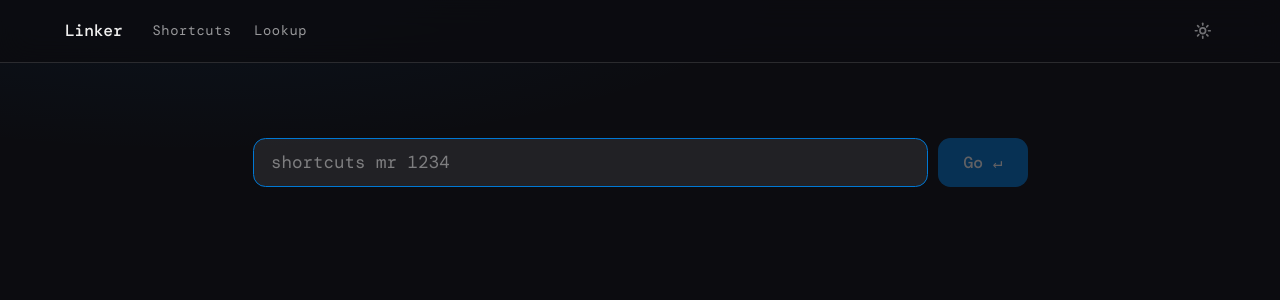
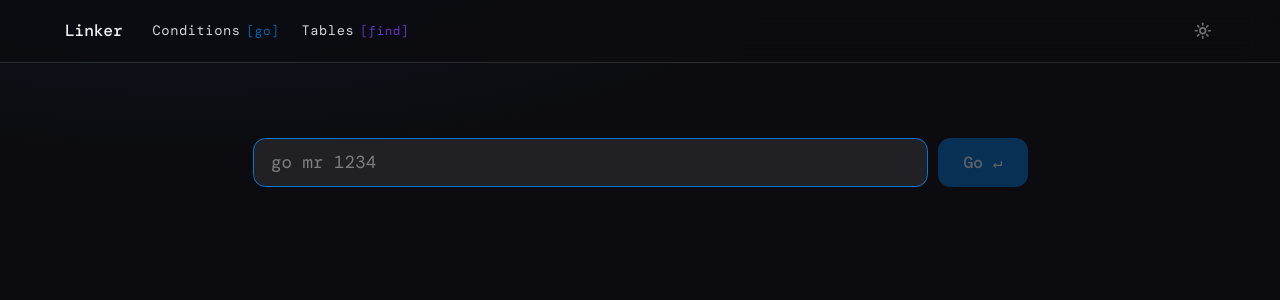
Before and after one commit to simonpavlin/link_shortcuts, a React (Vite) app: page / in a window 1280 px wide. Shown: the top 300 px of the page. Built offline with nearby package versions, Linux system fonts and the light colour scheme.

Commit message:
feat(ui, tabs): redesign tabs and change command names

```diff
--- a/src/App.jsx
+++ b/src/App.jsx
@@ -9,8 +9,8 @@ export const App = () => (
     <Layout>
       <Routes>
         <Route path="/" element={<CommandRouter />} />
-        <Route path="/shortcuts/*" element={<ShortcutsPage />} />
-        <Route path="/lookup/*" element={<LookupPage />} />
+        <Route path="/go/*" element={<ShortcutsPage />} />
+        <Route path="/find/*" element={<LookupPage />} />
       </Routes>
     </Layout>
   </BrowserRouter>
--- a/src/components/HomePage.jsx
+++ b/src/components/HomePage.jsx
@@ -209,7 +209,7 @@ export const HomePage = ({ initialQ = '' }) => {
         <input
           type="text"
           className="home-input"
-          placeholder="shortcuts mr 1234"
+          placeholder="go mr 1234"
           value={input}
           onChange={(e) => setInput(e.target.value)}
           onKeyDown={handleKeyDown}
--- a/src/components/lookup/LookupAdminView.jsx
+++ b/src/components/lookup/LookupAdminView.jsx
@@ -44,19 +44,19 @@ export const LookupAdminView = () => {
   }
 
   return (
-    <div className="admin-page module-lookup">
+    <div className="admin-page module-find">
       <div className="page-hero">
         <div className="page-hero-eyebrow">
           <span className="page-hero-line" />
-          lookup
+          find
           <span className="page-hero-line" />
         </div>
         <h1 className="page-hero-title">
-          Lookup <span className="page-hero-accent">Tables</span>
+          Tagged <span className="page-hero-accent">Tables</span>
         </h1>
         <p className="page-hero-desc">
-          Create <strong>tagged entries</strong> and link them to URLs.
-          Navigate to <strong>?q=lookup+key+tag1+tag2</strong> to find and jump to matching links.
+          Organize entries with tags and link them to URLs.
+          Use <strong>?q=find key tag1 tag2</strong> to jump to matching results.
         </p>
       </div>
 
--- a/src/components/lookup/LookupPickerView.jsx
+++ b/src/components/lookup/LookupPickerView.jsx
@@ -4,7 +4,7 @@ import { IconArrowRight } from '../shared/icons'
 import { resolveUrl } from '../../utils/url.utils'
 
 export const LookupPickerView = ({ table, entries, tags }) => (
-  <div className="lookup-picker-page module-lookup">
+  <div className="lookup-picker-page module-find">
     <div className="lookup-picker-header">
       <div className="page-hero-eyebrow">
         <span className="page-hero-line" />
@@ -39,7 +39,7 @@ export const LookupPickerView = ({ table, entries, tags }) => (
       ))}
     </div>
 
-    <NavLink to="/lookup/" className="lookup-picker-back">
+    <NavLink to="/find/" className="lookup-picker-back">
       ← Manage tables
     </NavLink>
   </div>
--- a/src/components/shared/Layout.jsx
+++ b/src/components/shared/Layout.jsx
@@ -37,16 +37,16 @@ export const Layout = ({ children }) => {
           <NavLink to="/" className="layout-logo">Linker</NavLink>
           <nav className="layout-nav">
             <NavLink
-              to="/shortcuts/"
+              to="/go/"
               className={({ isActive }) => 'nav-link' + (isActive ? ' active' : '')}
             >
-              Shortcuts
+              Conditions<span className="nav-link-cmd nav-link-cmd--go">[go]</span>
             </NavLink>
             <NavLink
-              to="/lookup/"
+              to="/find/"
               className={({ isActive }) => 'nav-link' + (isActive ? ' active' : '')}
             >
-              Lookup
+              Tables<span className="nav-link-cmd nav-link-cmd--find">[find]</span>
             </NavLink>
           </nav>
           <div style={{ flex: 1 }} />
--- a/src/components/shortcuts/AdminView.jsx
+++ b/src/components/shortcuts/AdminView.jsx
@@ -55,20 +55,20 @@ export const AdminView = ({ prefillCommand, prefillParam }) => {
   }
 
   return (
-    <div className="admin-page module-shortcuts">
+    <div className="admin-page module-go">
 
       <div className="page-hero">
         <div className="page-hero-eyebrow">
           <span className="page-hero-line" />
-          shortcuts
+          go
           <span className="page-hero-line" />
         </div>
         <h1 className="page-hero-title">
-          Regex <span className="page-hero-accent">Rules</span>
+          Redirect <span className="page-hero-accent">Conditions</span>
         </h1>
         <p className="page-hero-desc">
-          Map <strong>command keys</strong> to URL patterns via regex rules.
-          Navigate to <strong>?q=shortcuts+key+value</strong> to redirect instantly.
+          Define regex-based conditions that map a key and input to a destination URL.
+          Use <strong>?q=go key value</strong> to redirect instantly.
         </p>
       </div>
 
--- a/src/index.css
+++ b/src/index.css
@@ -43,8 +43,8 @@ html { zoom: 1.25; }
    Each module sets --accent-1 + --accent-1-rgb on its root element.
    All rgba(var(--accent-1-rgb), α) calls below pick it up automatically.
    ===================================================== */
-.module-shortcuts { --accent-1: #0078d4; --accent-1-rgb: 0, 120, 212; }
-.module-lookup    { --accent-1: #7c3aed; --accent-1-rgb: 124, 58, 237; }
+.module-go   { --accent-1: #0078d4; --accent-1-rgb: 0, 120, 212; }
+.module-find { --accent-1: #7c3aed; --accent-1-rgb: 124, 58, 237; }
 
 /* =====================================================
    LIGHT MODE OVERRIDES
@@ -217,12 +217,21 @@ a:hover { text-decoration: underline; }
   font-size: 11px;
   padding: 3px 8px;
   border-radius: var(--radius-sm);
-  color: var(--text-muted);
+  color: var(--text-secondary);
   letter-spacing: 0.04em;
   transition: color var(--t), background var(--t);
 }
 .nav-link:hover { color: var(--text-secondary); background: var(--surface-hover); text-decoration: none; }
 .nav-link.active { color: var(--text); background: var(--surface-active); }
+.nav-link-cmd {
+  font-family: var(--font-mono);
+  font-size: 10px;
+  margin-left: 5px;
+  opacity: 0.85;
+}
+.nav-link-cmd--go   { color: #0078d4; }
+.nav-link-cmd--find { color: #7c3aed; }
+.nav-link.active .nav-link-cmd { opacity: 1; }
 
 .layout-content {
   flex: 1;
@@ -1837,19 +1846,19 @@ select.input option { background: #1a1a24; color: var(--text); }
 .eval-step--parse .eval-step-label { color: var(--text-label); font-weight: 500; min-width: auto; }
 .eval-step--parse { gap: 1ch; }
 .eval-step--parse .eval-step-desc  { color: var(--text-muted); }
-.eval-step--parse.eval-module-shortcuts .eval-step-label { color: #0078d4; }
-.eval-step--parse.eval-module-lookup    .eval-step-label { color: #7c3aed; }
+.eval-step--parse.eval-module-go   .eval-step-label { color: #0078d4; }
+.eval-step--parse.eval-module-find .eval-step-label { color: #7c3aed; }
 
 /* Child steps — indented one level under their parse block */
 .eval-step--child { padding-left: 28px; gap: 1ch; }
 .eval-step--child .eval-step-label { min-width: auto; }
-.eval-step--child.eval-module-shortcuts { background: rgba(0, 120, 212, 0.04); }
-.eval-step--child.eval-module-lookup    { background: rgba(124, 58, 237, 0.04); }
+.eval-step--child.eval-module-go   { background: rgba(0, 120, 212, 0.04); }
+.eval-step--child.eval-module-find { background: rgba(124, 58, 237, 0.04); }
 
 /* Child-2 steps — arg / result rows at level 2 */
 .eval-step--child-2 { padding-left: 52px; }
-.eval-step--child-2.eval-module-shortcuts { background: rgba(0, 120, 212, 0.04); }
-.eval-step--child-2.eval-module-lookup    { background: rgba(124, 58, 237, 0.04); }
+.eval-step--child-2.eval-module-go   { background: rgba(0, 120, 212, 0.04); }
+.eval-step--child-2.eval-module-find { background: rgba(124, 58, 237, 0.04); }
 .eval-step--child-2 .eval-step-label { min-width: auto; margin-right: 10px; color: var(--text-muted); }
 
 /* Return rows — IconReturn icon */
@@ -1857,8 +1866,8 @@ select.input option { background: #1a1a24; color: var(--text); }
 
 /* Collapsible blocks */
 .eval-step--collapsible { cursor: pointer; user-select: none; }
-.eval-step--collapsible:hover.eval-module-shortcuts { background: rgba(0, 120, 212, 0.08); }
-.eval-step--collapsible:hover.eval-module-lookup    { background: rgba(124, 58, 237, 0.08); }
+.eval-step--collapsible:hover.eval-module-go   { background: rgba(0, 120, 212, 0.08); }
+.eval-step--collapsible:hover.eval-module-find { background: rgba(124, 58, 237, 0.08); }
 .eval-chevron { transition: transform 0.12s; color: var(--text-muted); margin-left: auto; flex-shrink: 0; }
 .eval-chevron--collapsed { transform: rotate(-90deg); }
 .eval-collapsed-count { margin-left: 8px; color: var(--text-muted); }
@@ -1879,10 +1888,10 @@ select.input option { background: #1a1a24; color: var(--text); }
 .eval-step--action.eval-step--no-match .eval-step-label { color: var(--danger); }
 
 [data-theme="light"] .eval-step--parse { background: rgba(0, 0, 0, 0.025); }
-[data-theme="light"] .eval-step--child.eval-module-shortcuts { background: rgba(0, 120, 212, 0.05); }
-[data-theme="light"] .eval-step--child.eval-module-lookup    { background: rgba(124, 58, 237, 0.05); }
-[data-theme="light"] .eval-step--child-2.eval-module-shortcuts { background: rgba(0, 120, 212, 0.05); }
-[data-theme="light"] .eval-step--child-2.eval-module-lookup    { background: rgba(124, 58, 237, 0.05); }
+[data-theme="light"] .eval-step--child.eval-module-go   { background: rgba(0, 120, 212, 0.05); }
+[data-theme="light"] .eval-step--child.eval-module-find { background: rgba(124, 58, 237, 0.05); }
+[data-theme="light"] .eval-step--child-2.eval-module-go   { background: rgba(0, 120, 212, 0.05); }
+[data-theme="light"] .eval-step--child-2.eval-module-find { background: rgba(124, 58, 237, 0.05); }
 
 /* Inline picker below trace */
 .home-picker {
--- a/src/utils/evaluate.js
+++ b/src/utils/evaluate.js
@@ -46,19 +46,19 @@ function evaluateStep(rawQ, shortcuts, tables, steps, depth, origin) {
   // Sentinel: ?q=shortcuts+mr+?
   if (param === '?') {
     const to =
-      module === 'lookup'
-        ? `/lookup/${command ? `?key=${encodeURIComponent(command)}` : ''}`
-        : `/shortcuts/${command ? `?key=${encodeURIComponent(command)}` : ''}`
+      module === 'find'
+        ? `/find/${command ? `?key=${encodeURIComponent(command)}` : ''}`
+        : `/go/${command ? `?key=${encodeURIComponent(command)}` : ''}`
     steps.push({ type: 'sentinel', navigateTo: to, depth })
     return { type: 'navigate', to }
   }
 
-  // Shortcuts module
-  if (module === 'shortcuts' && command && param) {
+  // Go (shortcuts) module
+  if (module === 'go' && command && param) {
     const shortcut = shortcuts.find((s) => s.key === command)
     if (!shortcut) {
       steps.push({ type: 'shortcut_not_found', command, depth })
-      return { type: 'navigate', to: `/shortcuts/?key=${encodeURIComponent(command)}` }
+      return { type: 'navigate', to: `/go/?key=${encodeURIComponent(command)}` }
     }
 
     steps.push({ type: 'shortcut_found', shortcut, depth })
@@ -88,15 +88,15 @@ function evaluateStep(rawQ, shortcuts, tables, steps, depth, origin) {
       return { type: 'redirect', url: resolved }
     }
 
-    return { type: 'navigate', to: `/shortcuts/?key=${encodeURIComponent(command)}` }
+    return { type: 'navigate', to: `/go/?key=${encodeURIComponent(command)}` }
   }
 
-  // Lookup module
-  if (module === 'lookup' && command && param) {
+  // Find (lookup) module
+  if (module === 'find' && command && param) {
     const table = findTable(tables, command)
     if (!table) {
       steps.push({ type: 'lookup_not_found', command, depth })
-      return { type: 'navigate', to: `/lookup/?key=${encodeURIComponent(command)}` }
+      return { type: 'navigate', to: `/find/?key=${encodeURIComponent(command)}` }
     }
 
     steps.push({ type: 'lookup_found', table, depth })
@@ -106,7 +106,7 @@ function evaluateStep(rawQ, shortcuts, tables, steps, depth, origin) {
 
     if (entries.length === 0) {
       steps.push({ type: 'lookup_no_match', table, tags, depth })
-      return { type: 'navigate', to: `/lookup/?key=${encodeURIComponent(command)}` }
+      return { type: 'navigate', to: `/find/?key=${encodeURIComponent(command)}` }
     }
 
     if (entries.length === 1) {
@@ -126,7 +126,7 @@ function evaluateStep(rawQ, shortcuts, tables, steps, depth, origin) {
 
   // Module present but no command/param → go to admin
   if (module) {
-    return { type: 'navigate', to: module === 'lookup' ? '/lookup/' : '/shortcuts/' }
+    return { type: 'navigate', to: module === 'find' ? '/find/' : '/go/' }
   }
 
   return { type: 'none' }
```
